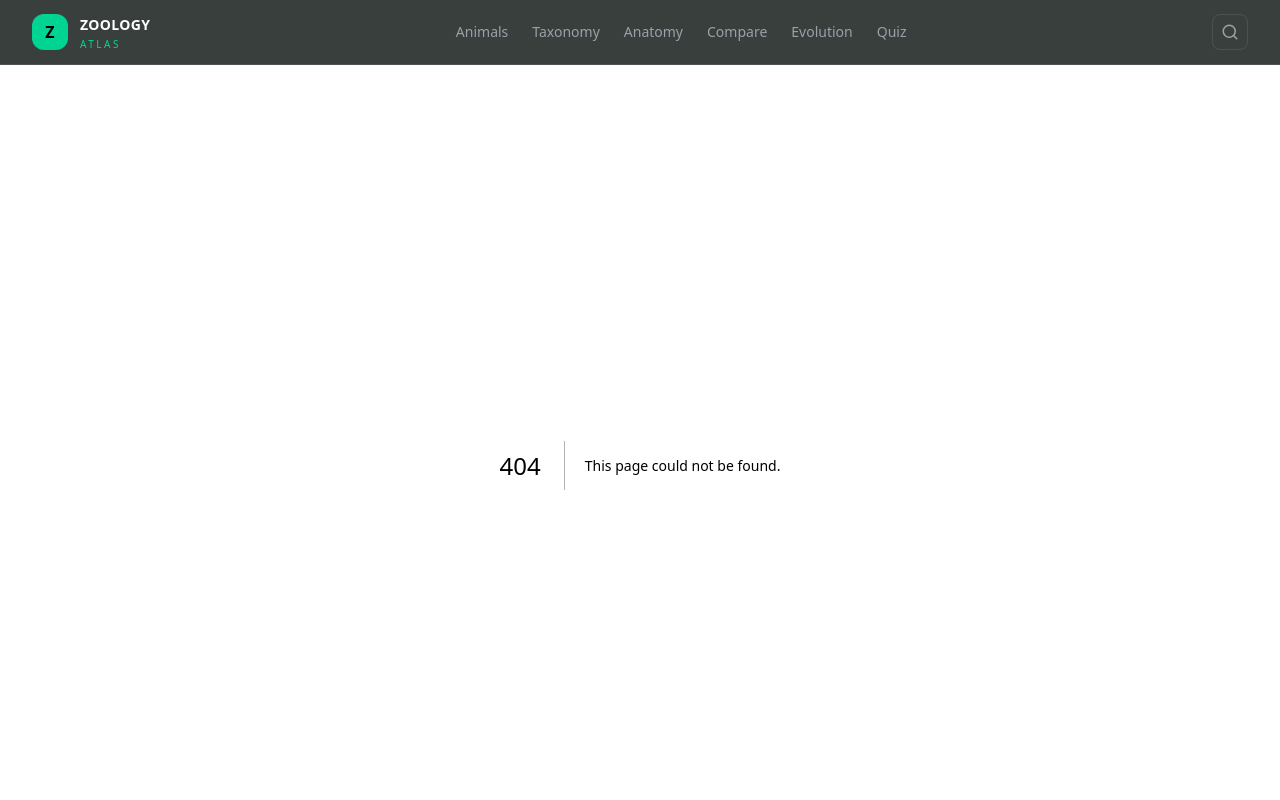
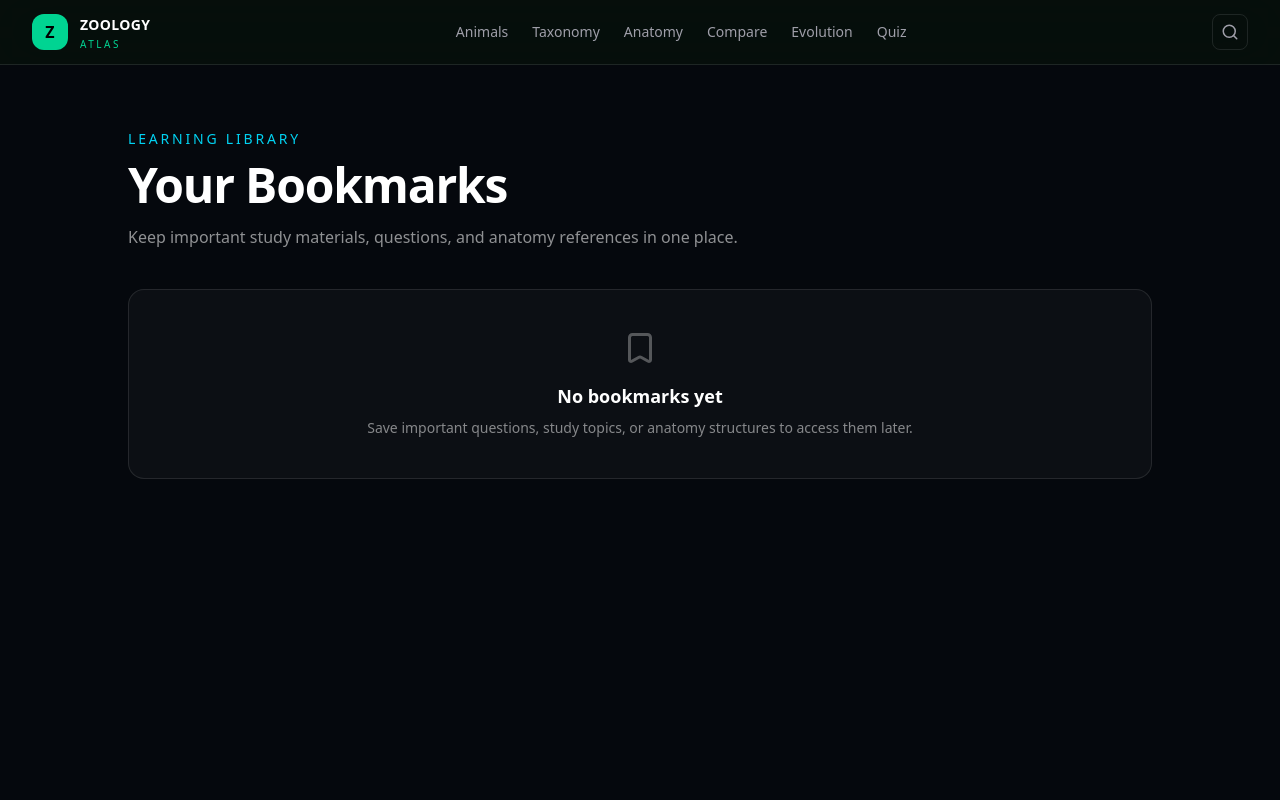
Before and after one commit to kamrulhasanbullet/zoology-atlas, a Next.js app: page /bookmarks in a window 1280 px wide. Before the commit this address had no page. Shown: the top 800 px of the page. Built offline with nearby package versions, Linux system fonts and the light colour scheme.

Commit message:
feat: add BookmarksPage component - Created a new page for displaying bookmarks, including a header and a BookmarkPanel for managing saved items.

```diff
--- /dev/null
+++ b/app/bookmarks/page.tsx
@@ -0,0 +1,26 @@
+import BookmarkPanel from "@/components/bookmarks/BookmarkPanel";
+
+export default function BookmarksPage() {
+  return (
+    <main className="min-h-screen bg-[#05080d] px-6 py-16 lg:px-8">
+      <div className="mx-auto max-w-5xl">
+        <div className="mb-10">
+          <p className="mb-3 text-sm font-medium uppercase tracking-[0.2em] text-cyan-400">
+            Learning Library
+          </p>
+
+          <h1 className="text-4xl font-bold tracking-tight text-white md:text-5xl">
+            Your Bookmarks
+          </h1>
+
+          <p className="mt-4 max-w-2xl text-white/55">
+            Keep important study materials, questions, and anatomy references in
+            one place.
+          </p>
+        </div>
+
+        <BookmarkPanel />
+      </div>
+    </main>
+  );
+}
```
